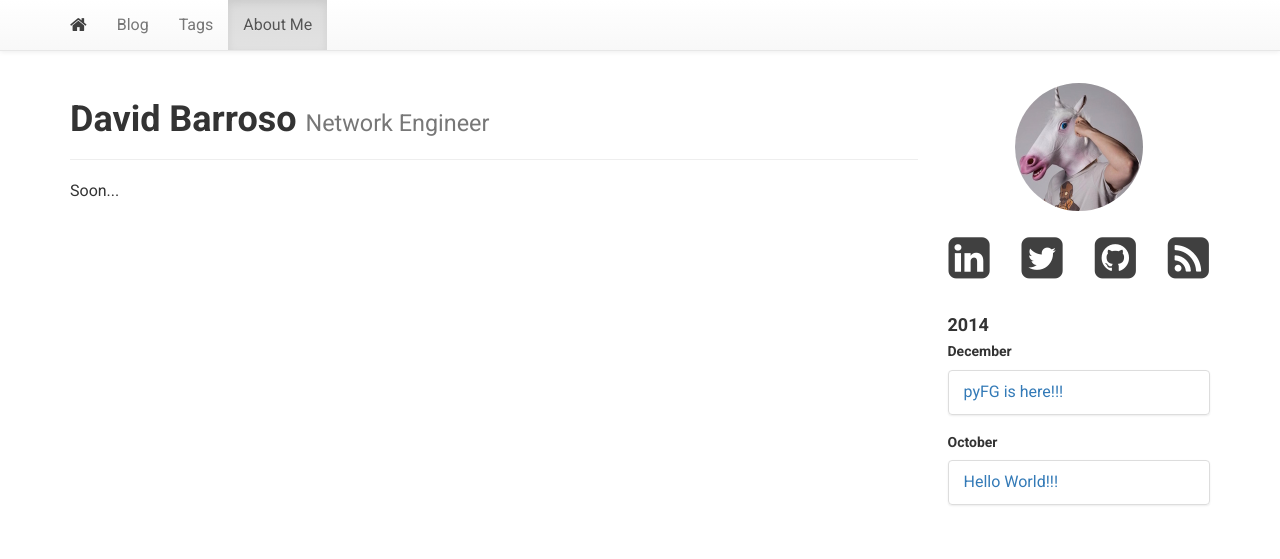
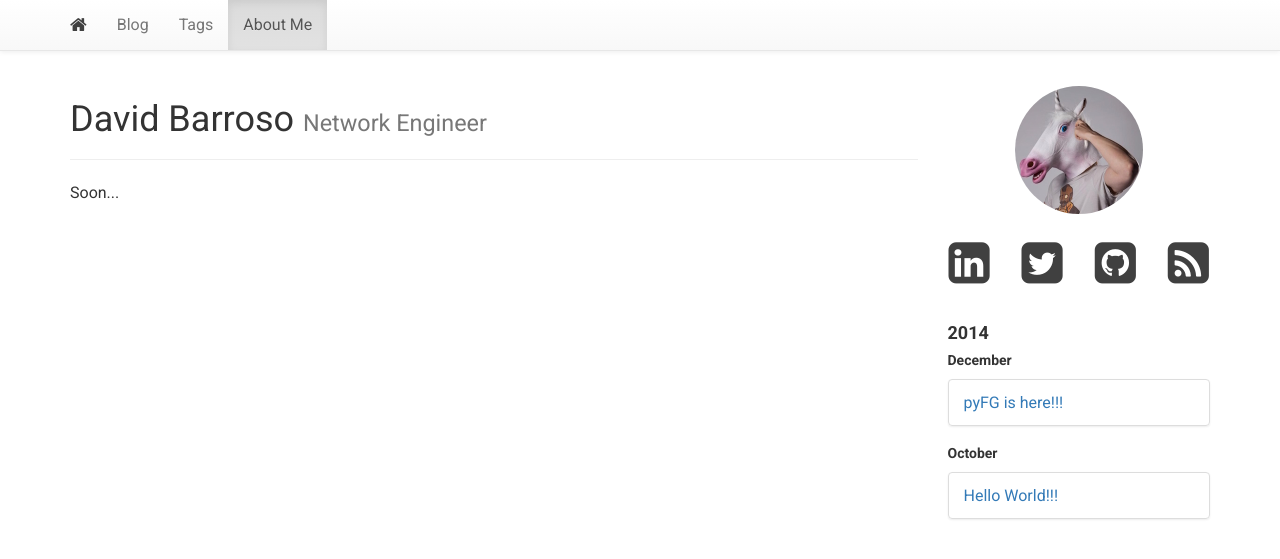
Before and after one commit to dbarrosop/dbarrosop.github.io, a Jekyll site: the page built from about/index.html, in a window 1280 px wide. Shown: the top 559 px of the page. Built offline with Jekyll 4.4.1, drawn with Linux system fonts in a browser that asks for light colours; nearby versions of some CDN libraries.

Commit message:
Increased size of line-height for better readibility

```diff
--- a/css/custom.css
+++ b/css/custom.css
@@ -24,12 +24,13 @@
 }
 /* END */
 
-h1, h2, h3, h4, h5 {
+#classh1, h2, h3, h4, h5 {
   font-weight: bold;
 }
 
 body {
   font-family: "Roboto", Verdana, Geneva, Arial, sans-serif;
+  line-height: 1.6em;
   font-size: 16px;
 }
 
```
